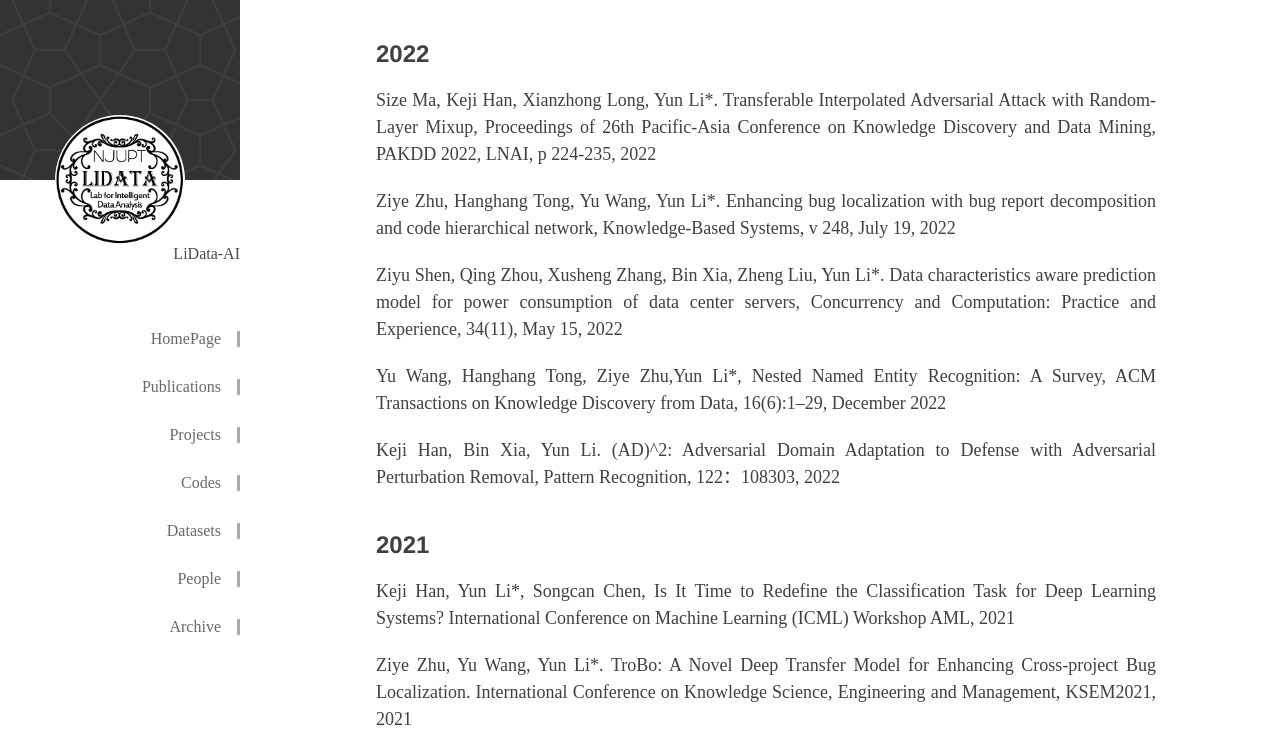
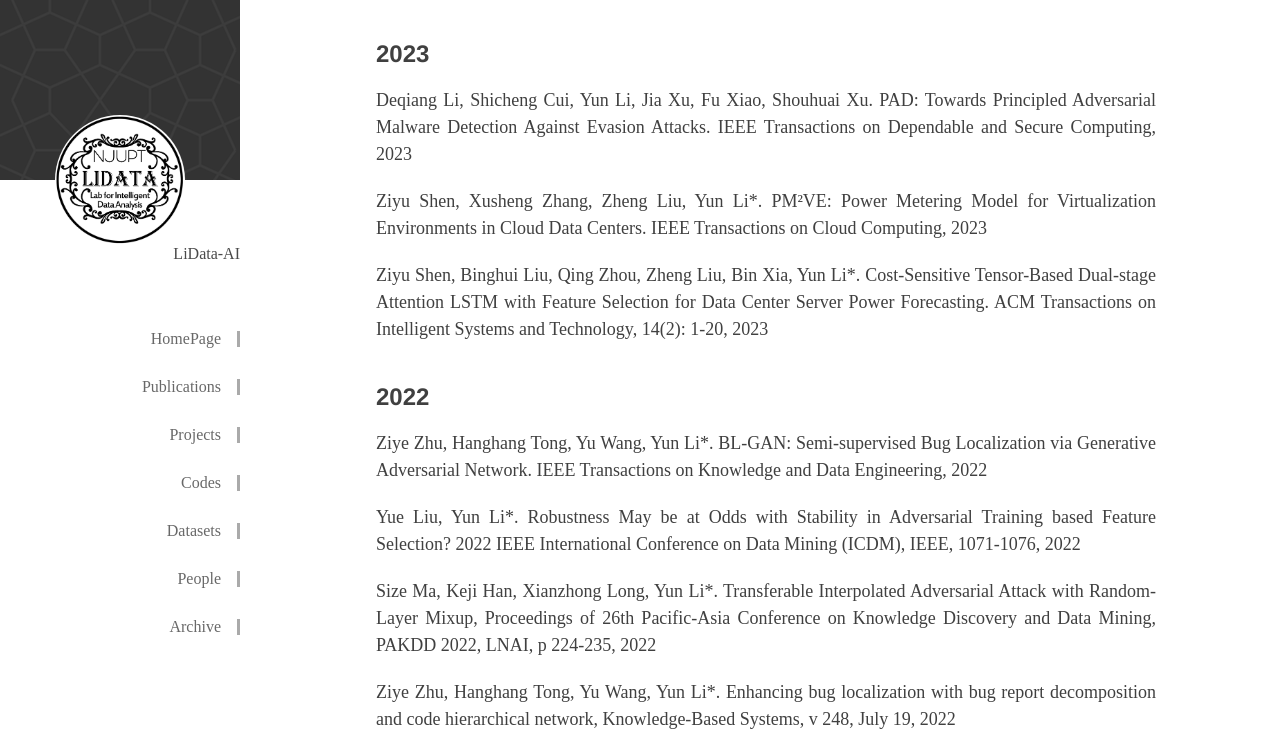
Before and after one commit to LiData-AI/LiData-AI.github.io, a plain HTML site: page publications/index.html in a window 1280 px wide. Shown: the top 750 px of the page. Drawn offline with Linux system fonts and the light colour scheme; a small style sheet from the web is missing.

Commit message:
Site updated: 2023-06-26 21:10:07

```diff
--- a/publications/index.html
+++ b/publications/index.html
@@ -74,7 +74,20 @@
             <!-- 信息 -->
 <div class="information w-1">
 
+        <h2> 2023 </h2>
+
+            <p> Deqiang Li, Shicheng Cui, Yun Li, Jia Xu, Fu Xiao, Shouhuai Xu. PAD: Towards Principled Adversarial Malware Detection Against Evasion Attacks. IEEE Transactions on Dependable and Secure Computing, 2023</p>
+
+            <p> Ziyu Shen, Xusheng Zhang, Zheng Liu, Yun Li*. PM²VE: Power Metering Model for Virtualization Environments in Cloud Data Centers. IEEE Transactions on Cloud Computing, 2023</p>
+
+            <p> Ziyu Shen, Binghui Liu, Qing Zhou, Zheng Liu, Bin Xia, Yun Li*. Cost-Sensitive Tensor-Based Dual-stage Attention LSTM with Feature Selection for Data Center Server Power Forecasting. ACM Transactions on Intelligent Systems and Technology, 14(2): 1-20, 2023</p>
+
+
         <h2> 2022 </h2>
+
+            <p> Ziye Zhu, Hanghang Tong, Yu Wang, Yun Li*. BL-GAN: Semi-supervised Bug Localization via Generative Adversarial Network. IEEE Transactions on Knowledge and Data Engineering, 2022</p>
+
+            <p> Yue Liu, Yun Li*. Robustness May be at Odds with Stability in Adversarial Training based Feature Selection? 2022 IEEE International Conference on Data Mining (ICDM), IEEE, 1071-1076, 2022</p>
 
             <p> Size Ma, Keji Han, Xianzhong Long, Yun Li*. Transferable Interpolated Adversarial Attack with Random-Layer Mixup, Proceedings of 26th Pacific-Asia Conference on Knowledge Discovery and Data Mining, PAKDD 2022, LNAI, p 224-235, 2022</p>
 
```
Also changed, not shown: index.html (+4 -0 lines).
